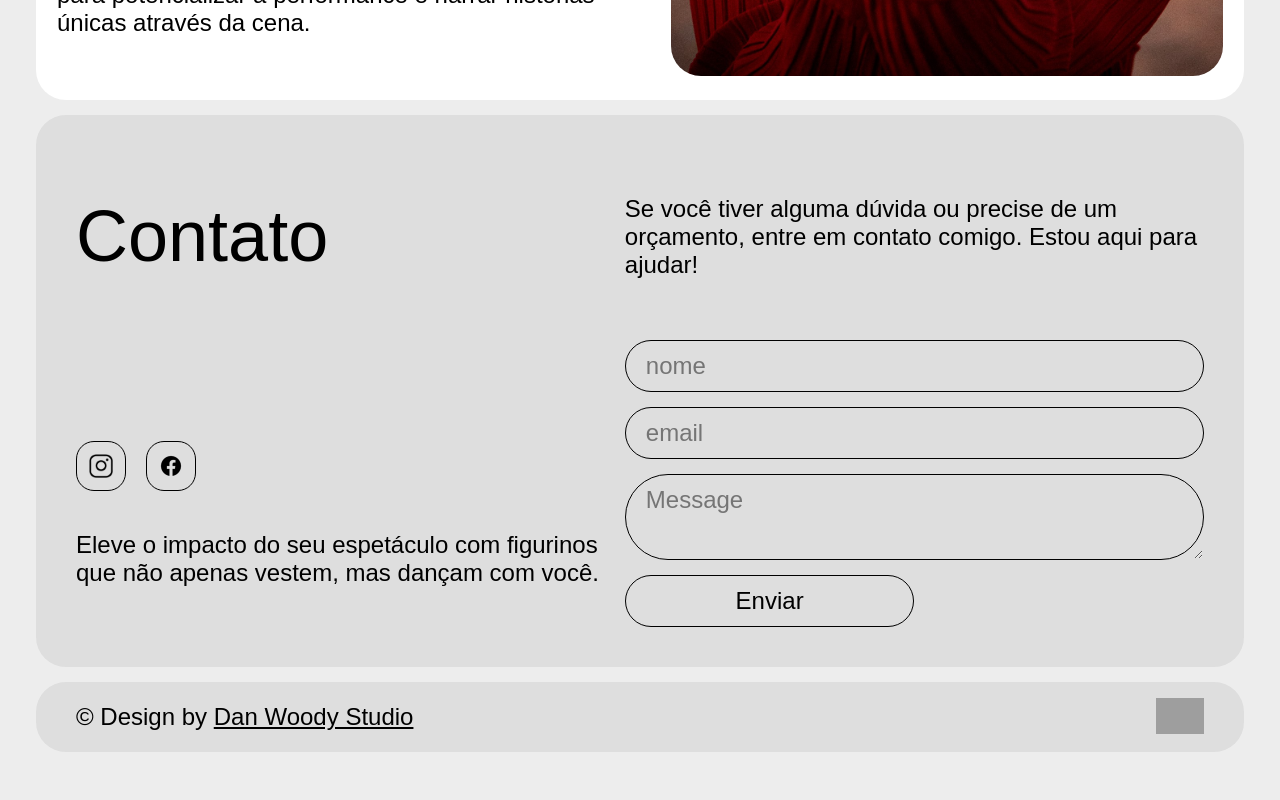
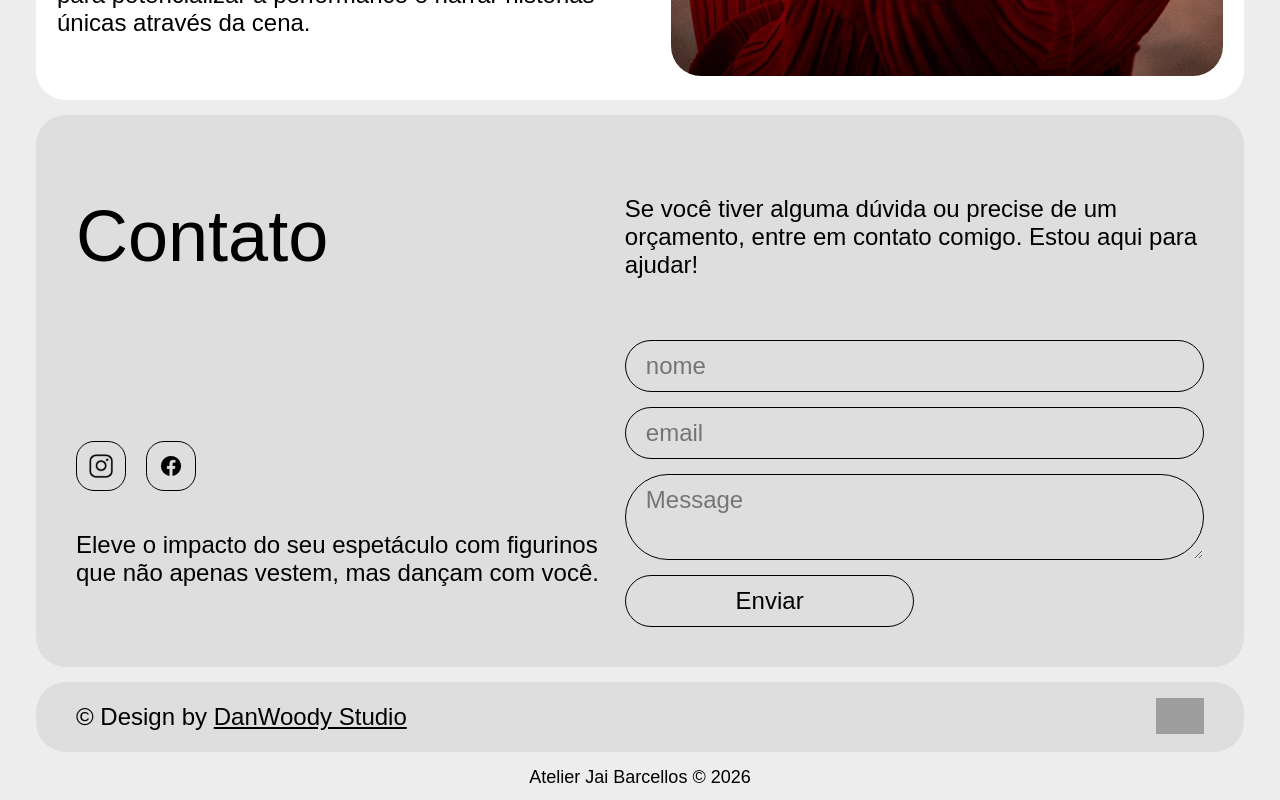
Before and after one commit to odaniloborges/Jai_Atelier, a React (Create React App) app: page / in a window 1280 px wide. Shown: the part 2887-3687 px from the top of the page. Before the commit the page ends 3654 px from the top, so only its background shows below. Built offline with nearby package versions, Linux system fonts and the light colour scheme; grey boxes are pictures that could not be loaded; a web font is replaced by a local one.

Commit message:
update gsap

```diff
--- a/package.json
+++ b/package.json
@@ -10,6 +10,7 @@
     "@types/node": "^16.18.23",
     "@types/react": "^18.0.31",
     "@types/react-dom": "^18.0.11",
+    "gsap": "^3.14.2",
     "react": "^18.2.0",
     "react-dom": "^18.2.0",
     "react-router-dom": "^7.13.1",
--- a/src/App.tsx
+++ b/src/App.tsx
@@ -1,20 +1,50 @@
+import { useLayoutEffect, useRef } from 'react'
+import { gsap } from 'gsap'
+import { ScrollTrigger } from 'gsap/ScrollTrigger'
+import { ScrollSmoother } from 'gsap/ScrollSmoother'
+
+/* eslint-disable react/no-children-prop */
 import About from './components/About'
 import Contact from './components/Contact'
 import Footer from './components/Footer'
 import Header from './components/Header'
 import Main from './components/Main'
+import PageTransition from './components/PageTransition'
 
 import { GlobalCss } from './styles'
 
+gsap.registerPlugin(ScrollTrigger, ScrollSmoother)
+
 function App() {
+  const wrapperRef = useRef(null)
+  const contentRef = useRef(null)
+  const smoother = useRef<ScrollSmoother | null>(null)
+
+  useLayoutEffect(() => {
+    // Inicialização
+    smoother.current = ScrollSmoother.create({
+      wrapper: wrapperRef.current,
+      content: contentRef.current,
+      smooth: 2,
+      effects: true,
+      normalizeScroll: true
+    })
+  }, [])
+
   return (
     <>
+      <div ref={wrapperRef} id="smooth-wrapper">
+        <div ref={contentRef} id="smooth-content">
           <GlobalCss />
+          <PageTransition>
             <Header />
             <Main />
             <About />
             <Contact />
             <Footer />
+          </PageTransition>
+        </div>
+      </div>
     </>
   )
 }
--- a/src/components/Footer/index.tsx
+++ b/src/components/Footer/index.tsx
@@ -9,7 +9,7 @@ const Footer = () => {
           <S.Text>
             © Design by&nbsp;
             <S.Link href="https://pixasquare.gumroad.com/">
-              Dan Woody Studio
+              DanWoody Studio
             </S.Link>
           </S.Text>
         </div>
@@ -19,6 +19,7 @@ const Footer = () => {
           </span>
         </div>
       </S.Container>
+      <S.Direitos>Atelier Jai Barcellos © 2026</S.Direitos>
     </>
   )
 }
--- a/src/components/Footer/styles.ts
+++ b/src/components/Footer/styles.ts
@@ -50,3 +50,13 @@ export const Link = styled.a`
     font-size: 1.25rem;
   }
 `
+
+export const Direitos = styled.p`
+  font-size: 1.5rem;
+  text-align: center;
+  padding-bottom: 1rem;
+
+  @media (max-width: 736px) {
+    font-size: 1rem;
+  }
+`
--- /dev/null
+++ b/src/components/PageTransition/index.tsx
@@ -0,0 +1,76 @@
+'use client'
+
+import { useEffect, useRef, useCallback } from 'react'
+import { gsap } from 'gsap'
+import * as S from './styles'
+
+interface PageTransitionProps {
+  children: React.ReactNode
+}
+
+const PageTransition: React.FC<PageTransitionProps> = ({ children }) => {
+  const overlayRef = useRef<HTMLDivElement>(null)
+  const blocksRef = useRef<HTMLDivElement[]>([])
+  const isTransitioning = useRef(false)
+
+  const expandAndReveal = useCallback(() => {
+    gsap.set(blocksRef.current, { scaleX: 1, transformOrigin: 'left' })
+
+    // Expand blocks from left to right
+    gsap.to(blocksRef.current, {
+      scaleX: 1,
+      duration: 0.4,
+      stagger: 0.02,
+      ease: 'power2.out',
+      transformOrigin: 'left',
+      onComplete: () => {
+        // After expanding, reveal the page by shrinking back
+        gsap.to(blocksRef.current, {
+          scaleX: 0,
+          duration: 0.4,
+          stagger: 0.02,
+          ease: 'power2.out',
+          transformOrigin: 'right',
+          onComplete: () => {
+            isTransitioning.current = false
+            if (overlayRef.current) {
+              overlayRef.current.style.pointerEvents = 'none'
+            }
+          }
+        })
+      }
+    })
+  }, [])
+
+  useEffect(() => {
+    const createBlocks = () => {
+      if (!overlayRef.current) return
+      overlayRef.current.innerHTML = ''
+      blocksRef.current = []
+
+      for (let i = 0; i < 20; i++) {
+        const block = document.createElement('div')
+        block.className = 'block'
+        overlayRef.current.appendChild(block)
+        blocksRef.current.push(block)
+      }
+    }
+
+    createBlocks()
+
+    expandAndReveal()
+
+    return () => {
+      // Cleanup if needed
+    }
+  }, [expandAndReveal])
+
+  return (
+    <S.Container>
+      <div ref={overlayRef} className="transition-overlay" />
+      {children}
+    </S.Container>
+  )
+}
+
+export default PageTransition
--- /dev/null
+++ b/src/components/PageTransition/styles.ts
@@ -0,0 +1,25 @@
+import styled from 'styled-components'
+
+export const Container = styled.section`
+  /* Container que segura os blocos */
+  .transition-overlay {
+    position: fixed;
+    top: 0;
+    left: 0;
+    width: 100vw;
+    height: 100vh;
+    display: flex;
+    flex-direction: row; /* Blocos lado a lado horizontalmente */
+    z-index: 9999;
+    pointer-events: none; /* Deixa clicar no site quando não está animando */
+  }
+
+  /* Cada um dos 20 blocos */
+  .block {
+    flex: 1;
+    height: 100%;
+    background-color: #ededed; /* Cor da transição - vermelho para teste */
+    transform: scaleX(1); /* Começa invisível */
+    transform-origin: left; /* Origem da transformação */
+  }
+`
--- a/src/styles.ts
+++ b/src/styles.ts
@@ -31,7 +31,7 @@ export const GlobalCss = createGlobalStyle`
 
   body {
     background-color: ${cores.cinzaClaro};
-    color: ${cores.vermelho};
+    color: ${cores.preto};
   }
 
   @media (max-width: 736px) {
```
Also changed, not shown: 1 other file (tests, documents, lock files or other folders). Lines whose indentation alone changed are shown as unchanged.
